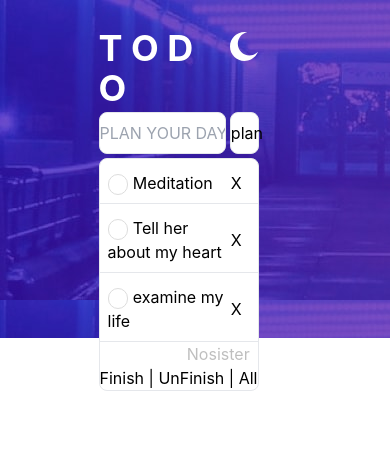
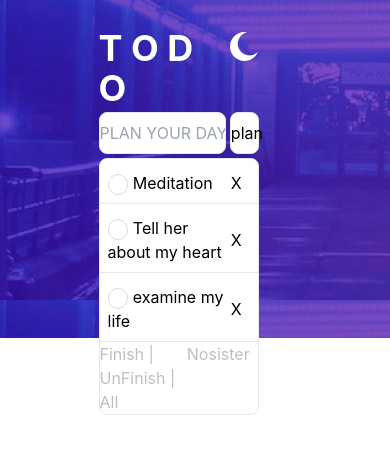
Before and after one commit to Nosister/TodoApp, a Next.js app: page / in a window 390 px wide. Shown: the top 454 px of the page. Built offline with nearby package versions, Linux system fonts and the light colour scheme.

Commit message:
complete (not responsive)

```diff
--- a/components/Todolist.js
+++ b/components/Todolist.js
@@ -116,11 +116,12 @@ export default function Todolist() {
              col-span-5 flex
              flex-row justify-between ">
            <div className={`text  ${list.complete ? "complete" : "text"}`}>
+           <p>
            <input type="checkbox" className={`checkbox-round  ${list.complete ? "checkbox-round2" : "checkbox-round"}`} onChange={() => checkboxChange(list.id)}/>
            {"   "}
 
            {list.text}
-
+           </p>
            </div>
 
 
@@ -133,16 +134,19 @@ export default function Todolist() {
             </div>
 
             )}
-            <div className="opacity-25 text-end mr-2">
-            <p>Nosister</p>
+            <div className="opacity-25 flex justify-between mr-2">
 
-            </div>
+            <div>
             <button onClick={finish}>Finish</button>
             {" | "}
             <button onClick={unfinish}>UnFinish</button>
             {" | "}
             <button onClick={all}>All</button>
             </div>
+            <p>Nosister</p>
+            </div>
+            </div>
+
 
             <style jsx>{`
         .backgroundpic {
@@ -184,7 +188,7 @@ export default function Todolist() {
     .checkbox-round2 {
         width: 1.3em;
         height: 1.3em;
-        background-color: blue;
+        background-color: #9966FF;
         border-radius: 50%;
         vertical-align: middle;
         border: 1px solid #ddd;
@@ -205,7 +209,10 @@ export default function Todolist() {
 
     .complete {
         text-decoration: line-through;
+    }
 
+    .complete > p{
+        opacity : 0.5;
     }
 
       `}</style>
```
